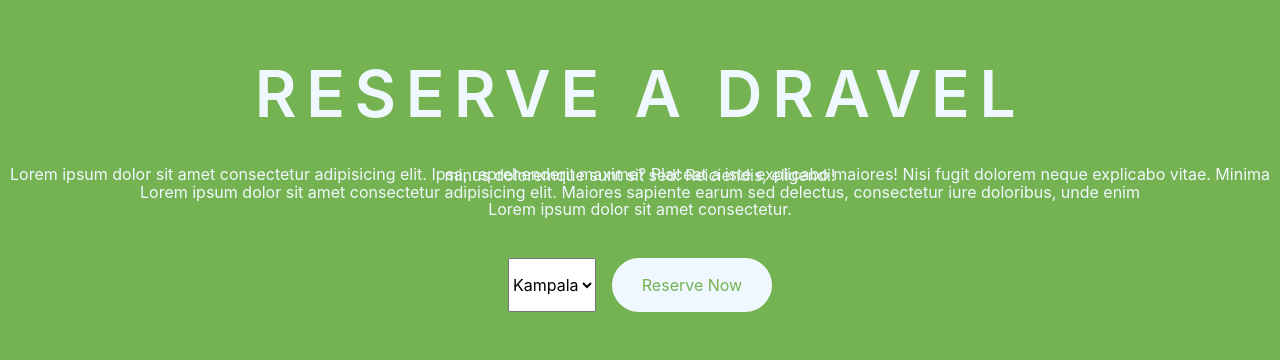
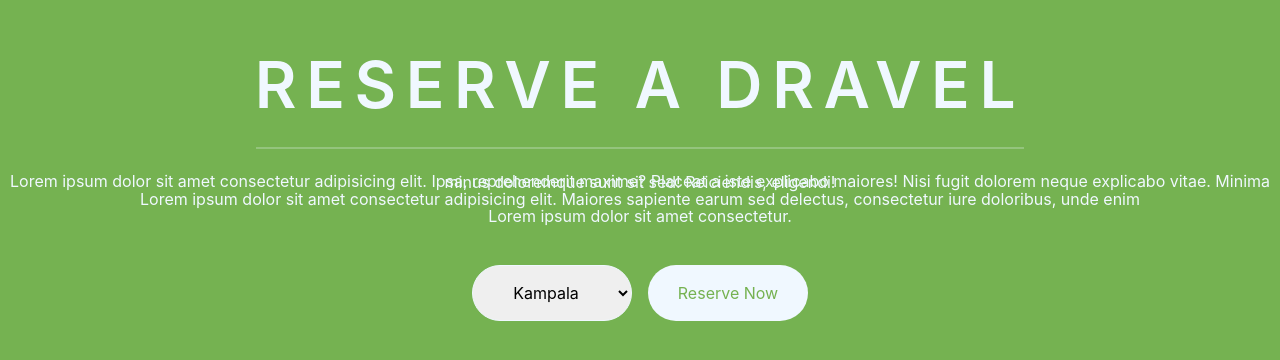
Before and after one commit to billionsjoel/dravel-app, a React (Create React App) app: page /reservation in a window 1280 px wide. Shown: the part 216-576 px from the top of the page. Built offline with nearby package versions, Linux system fonts and the light colour scheme.

Commit message:
Style select option

```diff
--- a/src/scss/reservation.scss
+++ b/src/scss/reservation.scss
@@ -5,6 +5,13 @@
 	flex-direction: column;
 	align-items: center;
 	justify-content: center;
+
+	& > hr {
+		color: aliceblue;
+		width: 60%;
+		height: 2px;
+		margin-bottom: 2rem;
+	}
 
 	& > .r-title {
 		& > h3 {
@@ -32,6 +39,14 @@
 		gap: 1rem;
 		margin-top: 2rem;
 
+		& > select {
+			border: 1px solid aliceblue;
+			padding: 1rem;
+			border-radius: 2rem;
+			width: 10rem;
+			text-align: center;
+		}
+
 		& > button {
 			background-color: aliceblue;
 			border-radius: 2rem;
```
